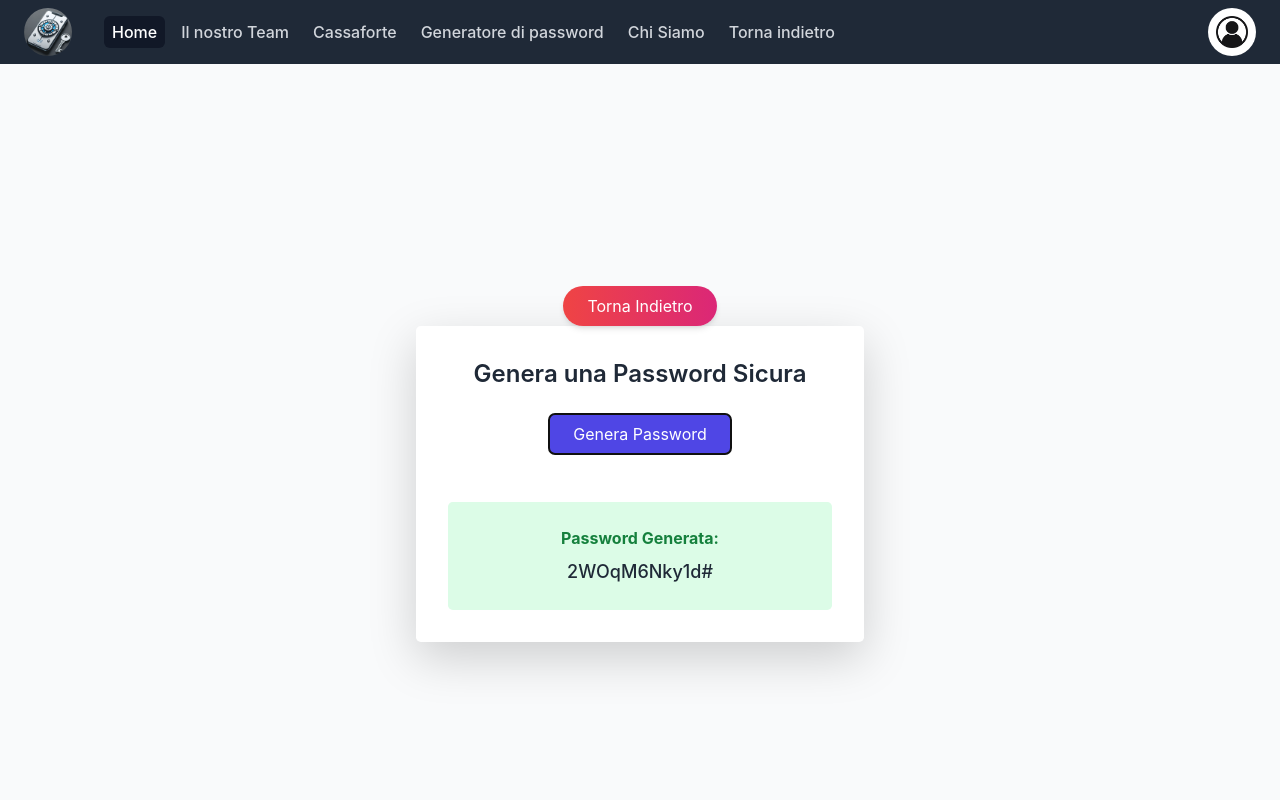
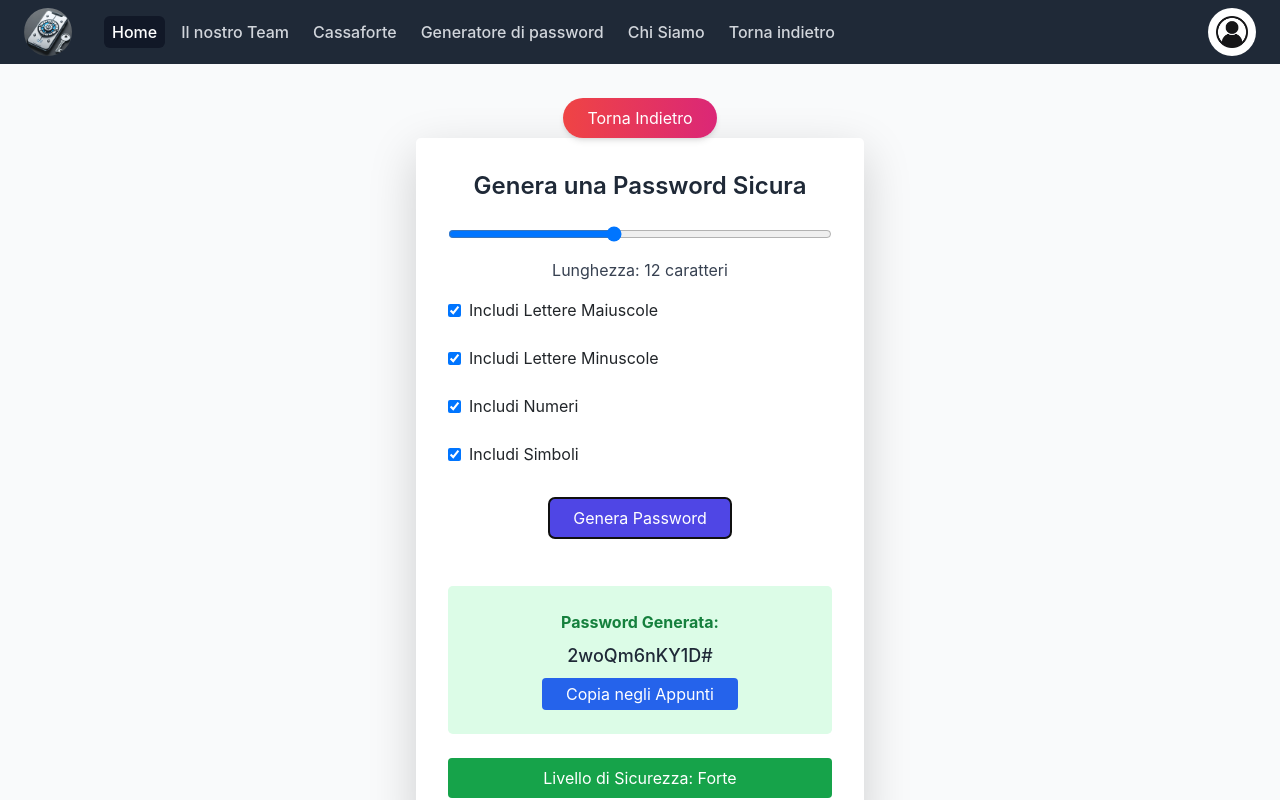
Before and after one commit to daveFprogrammer/passwordvault, a React (Create React App) app in the folder frontend/: page /generate in a window 1280 px wide. Both pictures are taken after a click on the button "Genera Password". Shown: the top 800 px of the page. Built offline with nearby package versions, Linux system fonts and the light colour scheme.

Commit message:
ho implementato funzionalità sul gemeratore di password

```diff
--- a/frontend/src/components/PasswordGenerator.jsx
+++ b/frontend/src/components/PasswordGenerator.jsx
@@ -3,21 +3,117 @@ import BackButton from './BackButton';
 
 function PasswordGenerator() {
   const [password, setPassword] = useState("");
+  const [length, setLength] = useState(12);
+  const [includeUppercase, setIncludeUppercase] = useState(true);
+  const [includeLowercase, setIncludeLowercase] = useState(true);
+  const [includeNumbers, setIncludeNumbers] = useState(true);
+  const [includeSymbols, setIncludeSymbols] = useState(true);
+  const [strength, setStrength] = useState("");
+
+  const updateStrength = (pwd) => {
+    const lengthScore = pwd.length >= 12 ? 1 : 0;
+    const uppercaseScore = /[A-Z]/.test(pwd) ? 1 : 0;
+    const lowercaseScore = /[a-z]/.test(pwd) ? 1 : 0;
+    const numberScore = /\d/.test(pwd) ? 1 : 0;
+    const symbolScore = /[!@#$%^&*()]/.test(pwd) ? 1 : 0;
+
+    const totalScore = lengthScore + uppercaseScore + lowercaseScore + numberScore + symbolScore;
+    if (totalScore <= 2) setStrength("Debole");
+    else if (totalScore === 3) setStrength("Media");
+    else setStrength("Forte");
+  };
 
   const generatePassword = () => {
-    const chars = "abcdefghijklmnopqrstuvwxyzABCDEFGHIJKLMNOPQRSTUVWXYZ0123456789!@#$%^&*()";
+    const uppercase = "ABCDEFGHIJKLMNOPQRSTUVWXYZ";
+    const lowercase = "abcdefghijklmnopqrstuvwxyz";
+    const numbers = "0123456789";
+    const symbols = "!@#$%^&*()";
+
+    let chars = "";
+    if (includeUppercase) chars += uppercase;
+    if (includeLowercase) chars += lowercase;
+    if (includeNumbers) chars += numbers;
+    if (includeSymbols) chars += symbols;
+
+    if (!chars) {
+      setPassword("Seleziona almeno un tipo di carattere!");
+      return;
+    }
+
     let newPassword = "";
-    for (let i = 0; i < 12; i++) {
+    for (let i = 0; i < length; i++) {
       newPassword += chars.charAt(Math.floor(Math.random() * chars.length));
     }
+
     setPassword(newPassword);
+    updateStrength(newPassword);
+  };
+
+  const copyToClipboard = () => {
+    navigator.clipboard.writeText(password);
+    alert("Password copiata negli appunti!");
   };
 
   return (
-    <div className="flex flex-col items-center justify-center min-h-screen bg-gray-50">
+    <div className="flex flex-col items-center justify-center min-h-screen bg-gray-50 dark:bg-gray-900">
       <BackButton />
-      <div className="bg-white p-8 rounded-lg shadow-lg max-w-md w-full text-center">
-        <h2 className="text-2xl font-semibold text-gray-800 mb-4">Genera una Password Sicura</h2>
+      <div className="bg-white dark:bg-gray-800 p-8 rounded-lg shadow-lg max-w-md w-full text-center">
+        <h2 className="text-2xl font-semibold text-gray-800 dark:text-white mb-4">Genera una Password Sicura</h2>
+
+        {/* Opzioni di personalizzazione */}
+        <div className="flex flex-col gap-4 mb-4">
+          <input
+            type="range"
+            min="6"
+            max="20"
+            value={length}
+            onChange={(e) => setLength(Number(e.target.value))}
+            className="w-full"
+          />
+          <span className="text-gray-700 dark:text-gray-300">Lunghezza: {length} caratteri</span>
+
+          <label className="flex items-center">
+            <input
+              type="checkbox"
+              checked={includeUppercase}
+              onChange={() => setIncludeUppercase(!includeUppercase)}
+              className="mr-2"
+            />
+            Includi Lettere Maiuscole
+          </label>
+
+          <label className="flex items-center">
+            <input
+              type="checkbox"
+              checked={includeLowercase}
+              onChange={() => setIncludeLowercase(!includeLowercase)}
+              className="mr-2"
+            />
+            Includi Lettere Minuscole
+          </label>
+
+          <label className="flex items-center">
+            <input
+              type="checkbox"
+              checked={includeNumbers}
+              onChange={() => setIncludeNumbers(!includeNumbers)}
+              className="mr-2"
+            />
+            Includi Numeri
+          </label>
+
+          <label className="flex items-center">
+            <input
+              type="checkbox"
+              checked={includeSymbols}
+              onChange={() => setIncludeSymbols(!includeSymbols)}
+              className="mr-2"
+            />
+            Includi Simboli
+          </label>
+        </div>
+
+        {/* Pulsante per generare la password */}
         <button
           className="bg-indigo-600 text-white px-6 py-2 rounded-md hover:bg-indigo-500 transition duration-300"
           onClick={generatePassword}
@@ -25,10 +121,24 @@ function PasswordGenerator() {
           Genera Password
         </button>
 
+        {/* Visualizzazione password */}
         {password && (
-          <div className="mt-5 p-4 bg-green-100 rounded-lg">
-            <strong className="text-green-700">Password Generata:</strong>
-            <p className="mt-2 text-lg font-medium text-gray-800">{password}</p>
+          <div className="mt-5 p-4 bg-green-100 dark:bg-green-900 rounded-lg">
+            <strong className="text-green-700 dark:text-green-300">Password Generata:</strong>
+            <p className="mt-2 text-lg font-medium text-gray-800 dark:text-white">{password}</p>
+            <button
+              className="mt-2 bg-blue-600 text-white px-4 py-1 rounded hover:bg-blue-500"
+              onClick={copyToClipboard}
+            >
+              Copia negli Appunti
+            </button>
+          </div>
+        )}
+
+        {/* Indicatore di sicurezza */}
+        {strength && (
+          <div className={`mt-4 p-2 rounded text-white ${strength === 'Forte' ? 'bg-green-600' : strength === 'Media' ? 'bg-yellow-500' : 'bg-red-600'}`}>
+            Livello di Sicurezza: {strength}
           </div>
         )}
       </div>
```
